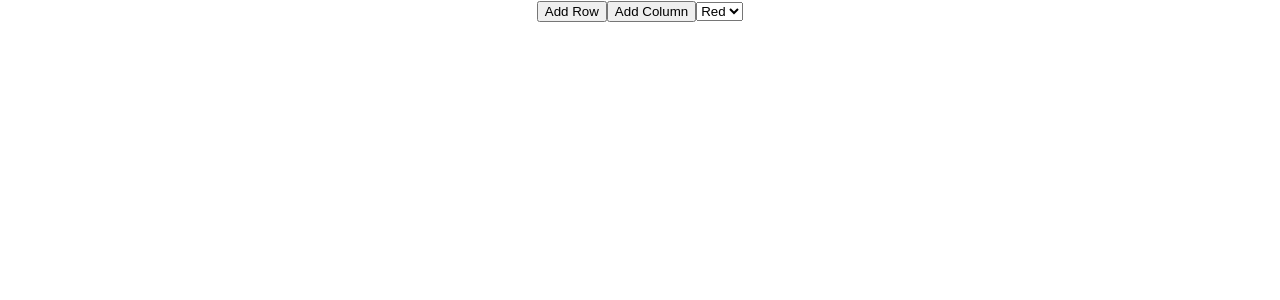
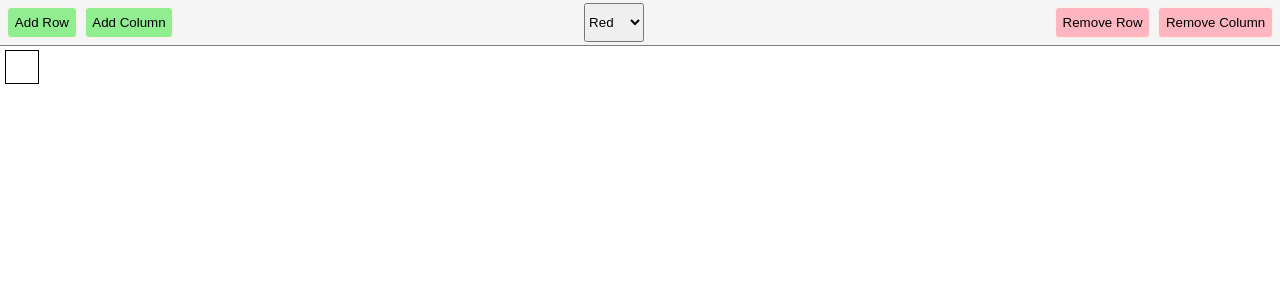
Before and after one commit to anastasiya-chabotska/Assignment-8, a React (Create React App) app: page / in a window 1280 px wide. Shown: the top 300 px of the page. Built offline with nearby package versions, Linux system fonts and the light colour scheme.

Commit message:
add/remove and changing the color with click features

```diff
--- a/src/App.js
+++ b/src/App.js
@@ -1,21 +1,92 @@
-import logo from "./logo.svg";
-import "./App.css";
+import React, { Component } from "react";
+import "./style.css";
 import Table from "./components/Table";
+import TableRow from "./components/TableRow";
+import TableCell from "./components/TableCell";
 
-function App() {
-  return (
-    <div className="App">
-      <button>Add Row</button>
-      <button>Add Column</button>
-      <select>
-        <option>Red</option>
-        <option>Red</option>
-        <option>Red</option>
-      </select>
+class App extends Component {
+  constructor(props) {
+    super(props);
+    this.state = {
+      numOfRows: 1,
+      numOfColumns: 1,
+      color: "red",
+    };
 
-      <Table />
-    </div>
-  );
+    this.addRow = this.addRow.bind(this);
+    this.addColumn = this.addColumn.bind(this);
+    this.removeColumn = this.removeColumn.bind(this);
+    this.removeRow = this.removeRow.bind(this);
+    this.changeColor = this.changeColor.bind(this);
+    this.pickColor = this.pickColor.bind(this);
+  }
+
+  addRow() {
+    this.setState({
+      numOfRows: this.state.numOfRows + 1,
+    });
+  }
+
+  removeRow() {
+    if (this.state.numOfRows > 1)
+      this.setState({
+        numOfRows: this.state.numOfRows - 1,
+      });
+  }
+
+  addColumn() {
+    this.setState({
+      numOfColumns: this.state.numOfColumns + 1,
+    });
+  }
+
+  removeColumn() {
+    if (this.state.numOfColumns > 1)
+      this.setState({
+        numOfColumns: this.state.numOfColumns - 1,
+      });
+  }
+
+  changeColor(event) {
+    event.target.style.backgroundColor = this.state.color;
+  }
+
+  pickColor(event) {
+    // console.log(event.target.value);
+    this.setState({
+      color: event.target.value,
+    });
+  }
+
+  render() {
+    console.log(this.state.numOfRows);
+    console.log();
+    return (
+      <div>
+        <div className="nav-bar">
+          <div className="add">
+            <button onClick={this.addRow}>Add Row</button>
+            <button onClick={this.addColumn}>Add Column</button>
+          </div>
+          <select onChange={this.pickColor}>
+            <option value="red">Red</option>
+            <option value="green">Green</option>
+            <option value="blue">Blue</option>
+          </select>
+          <div className="remove">
+            <button onClick={this.removeRow}>Remove Row</button>
+            <button onClick={this.removeColumn}>Remove Column</button>
+          </div>
+        </div>
+
+        <Table
+          rows={this.state.numOfRows}
+          columns={this.state.numOfColumns}
+          changeColor={this.changeColor}
+        ></Table>
+      </div>
+    );
+  }
 }
 
 export default App;
--- a/src/components/Table.jsx
+++ b/src/components/Table.jsx
@@ -1,10 +1,21 @@
 import React, { Component } from "react";
 import TableRow from "./TableRow";
 
-const Table = () => {
+const Table = (props) => {
+  let result = [];
+  let columns = props.columns;
+  for (let i = 0; i < props.rows; i++) {
+    result.push(
+      <TableRow
+        key={i}
+        columns={columns}
+        changeColor={props.changeColor}
+      ></TableRow>
+    );
+  }
   return (
     <table>
-      <TableRow />
+      <tbody>{result}</tbody>
     </table>
   );
 };
--- a/src/components/TableCell.jsx
+++ b/src/components/TableCell.jsx
@@ -1,7 +1,7 @@
 import React, { Component } from "react";
 
-const TableCell = () => {
-  return <td></td>;
+const TableCell = (props) => {
+  return <td onClick={props.changeColor}></td>;
 };
 
 export default TableCell;
--- a/src/components/TableRow.jsx
+++ b/src/components/TableRow.jsx
@@ -1,12 +1,13 @@
 import React, { Component } from "react";
 import TableCell from "./TableCell";
 
-const TableRow = () => {
-  return (
-    <tr>
-      <TableCell />
-    </tr>
-  );
+const TableRow = (props) => {
+  let result = [];
+  for (let i = 0; i < props.columns; i++) {
+    result.push(<TableCell key={i} changeColor={props.changeColor} />);
+  }
+
+  return <tr>{result}</tr>;
 };
 
 export default TableRow;
--- /dev/null
+++ b/src/style.css
@@ -0,0 +1,63 @@
+* {
+  margin: 0;
+  padding: 0;
+}
+
+body {
+  background-color: white;
+}
+
+td {
+  height: 2em;
+  width: 2em;
+  border: 1px solid black;
+}
+
+td:hover {
+  background-color: lightyellow;
+}
+
+table {
+  border-collapse: collapse;
+  margin: 0.3em;
+}
+
+.nav-bar {
+  display: flex;
+  justify-content: space-between;
+  padding: 0.2em;
+
+  border-bottom: 1px solid gray;
+  background-color: whitesmoke;
+}
+
+.nav-bar button {
+  margin: 0.3em;
+  padding: 0.5em;
+  border: 1px solid linen;
+  border-radius: 0.3em;
+}
+
+.nav-bar select {
+  padding: 0;
+  border-radius: 0.2em;
+}
+
+.nav-bar select:hover {
+  background-color: lightgrey;
+}
+.add button {
+  background-color: lightgreen;
+}
+
+.remove button {
+  background-color: lightpink;
+}
+
+.add button:hover {
+  background-color: lightyellow;
+}
+
+.remove button:hover {
+  background-color: lightyellow;
+}
```
Also changed, not shown: 1 other file (tests, documents, lock files or other folders).
